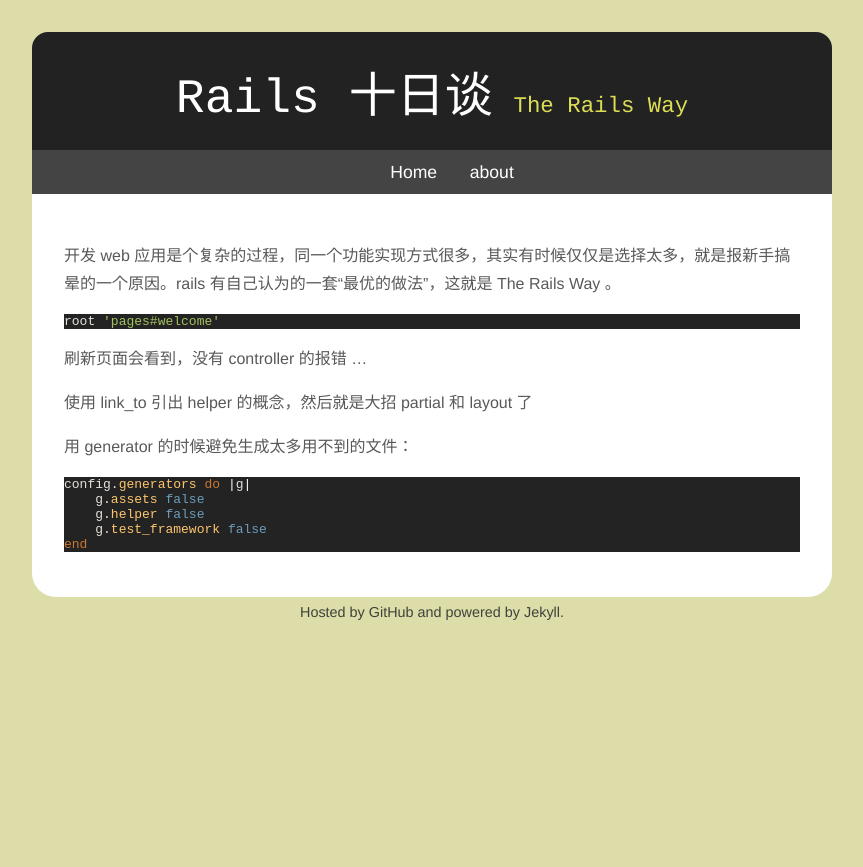
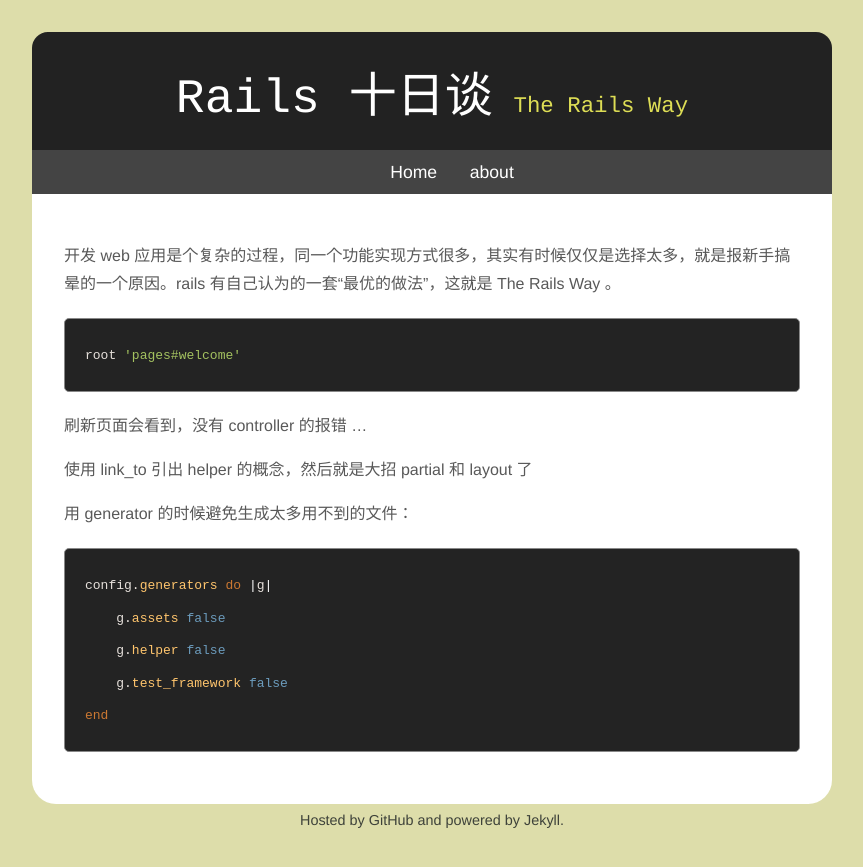
Before and after one commit to happypeter/rails10, a Jekyll site: the page built from 05_rails_way.md, in a window 1280 px wide. Shown: the top 867 px of the page, without its empty margins (208-1071 px from the left). Built offline with Jekyll 4.4.1, drawn with Linux system fonts in a browser that asks for light colours.

Commit message:
git commit two files

```diff
--- a/css/colortheme.css
+++ b/css/colortheme.css
@@ -1,3 +1,36 @@
+
+/* code */
+
+pre {
+  overflow: auto;
+  display: block;
+  font-family: Monaco,Consolas,"Lucida Console",monospace;
+  background-color: #333;
+  border: 0;
+  color: #e9e4e5;
+  line-height: 1.9em;
+  border-radius: 5px;
+  background-clip: padding-box;
+  padding: 20px!important;
+  white-space: pre;
+  margin-top: 20px;
+  margin-bottom: 20px;
+  border: 1px solid #888;
+}
+
+pre code {
+  font-weight: lighter;
+  padding: 0;
+  font-size: 13px;
+  background: none;
+  color: white;
+}
+code {
+  font-size: 15px;
+  padding: 3px 5px;
+  background: #eee;
+  color: teal;
+}
 .highlight {
   margin: 10px 0;
 }
--- a/css/diff.css
+++ b/css/diff.css
@@ -2,10 +2,8 @@
 .highlight .language-diff{
   line-height: 27px;
   /* 27 = 7x2 + 13 */
-
   font-size: 13px;
 }
-
 
 .highlight .language-diff .gi {
   background: #EAFFEA;
```
